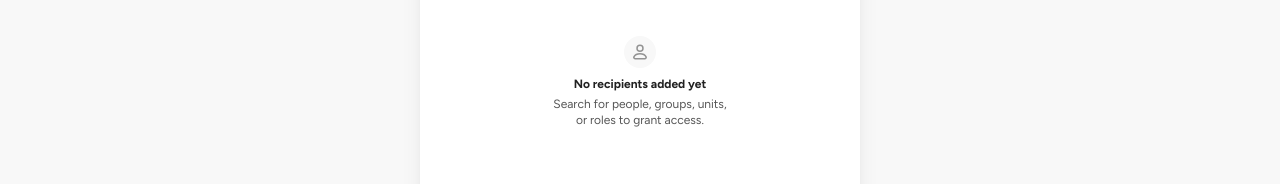
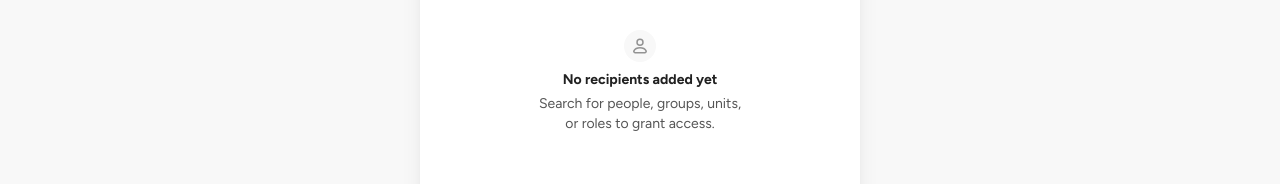
Before and after one commit to Morgado-SER/share-dialog, a Vue app: page / in a window 1280 px wide. Shown: the part 409-593 px from the top of the page. Built offline with nearby package versions, Linux system fonts and the light colour scheme.

Commit message:
fix: update empty state text to 14px (--text-sm)
Co-Authored-By: Claude Sonnet 4.6 <noreply@anthropic.com>

```diff
--- a/src/components/ShareDialog.vue
+++ b/src/components/ShareDialog.vue
@@ -373,16 +373,16 @@ const inputId = computed(() => `share-dialog-search-${uid}`)
 }
 
 .share-dialog__empty-title {
-  font-size: 12px;
+  font-size: var(--text-sm);
   font-weight: var(--weight-bold);
-  line-height: 16px;
+  line-height: 20px;
   color: var(--color-neutral-700);
 }
 
 .share-dialog__empty-body {
-  font-size: 12px;
+  font-size: var(--text-sm);
   font-weight: var(--weight-normal);
-  line-height: 16px;
+  line-height: 20px;
   color: var(--color-neutral-500);
 }
 
```
